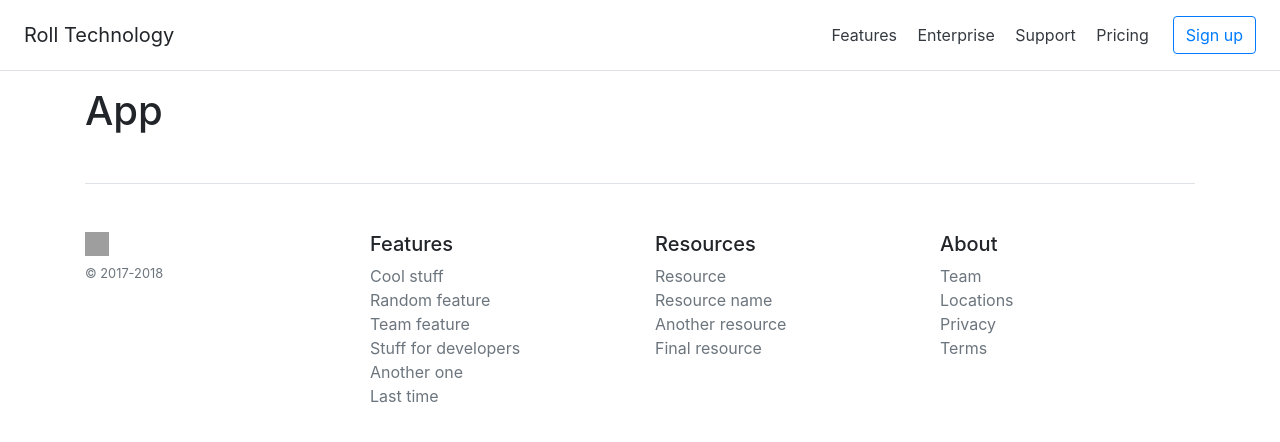
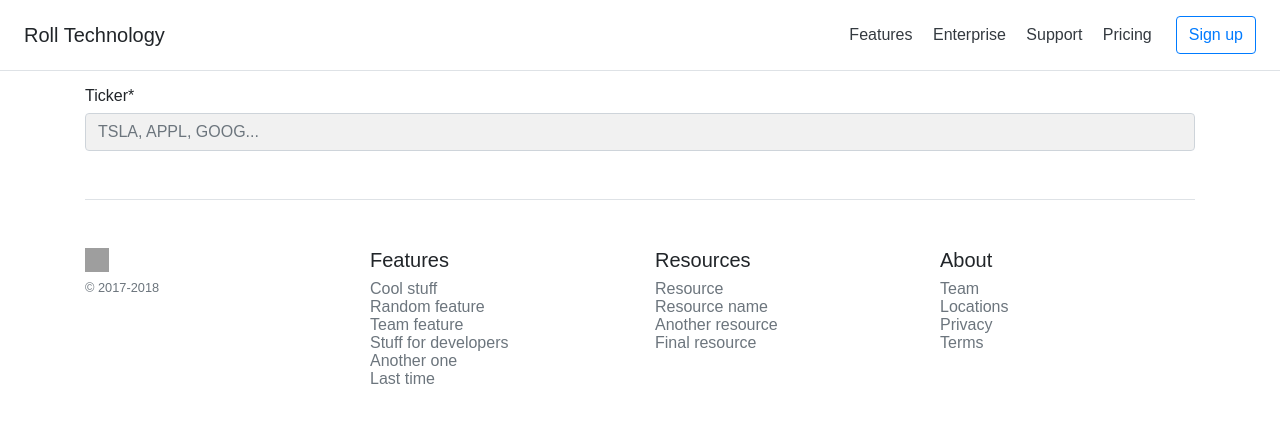
Before and after one commit to yonadav-labs/option-trading, a Django app: page / in a window 1280 px wide. Shown: the top 442 px of the page. Run offline with Django 3.2, Linux system fonts and the light colour scheme; some libraries are stand-ins or nearby versions; grey boxes are pictures that could not be loaded.

Commit message:
simple autocomplete

```diff
--- /dev/null
+++ b/roll/option/forms.py
@@ -0,0 +1,31 @@
+from django import forms
+from crispy_forms.helper import FormHelper
+from crispy_forms.layout import Submit
+
+
+class TickerFrom(forms.Form):
+    ticker = forms.CharField(label='Ticker', max_length=10)
+
+    def __init__(self, *args, **kwargs):
+        super().__init__(*args, **kwargs)
+        self.helper = FormHelper()
+        self.helper.form_method = 'get'
+        self.helper.form_action = 'ticker'
+        self.helper.add_input(Submit('submit', 'Submit'))
+
+
+class OptionForm(forms.Form):
+    ticker = forms.CharField(label='Ticker', max_length=10)
+    target_price = forms.FloatField(label='Target price')
+    # To be changed to drop downs
+    expiration_date_start = forms.DateTimeField(label='Expiration date start')
+    expiration_date_end = forms.DateTimeField(label='Expiration date end')
+    month_to_percent_gain = forms.FloatField(label='Month to percentage gain tradeoff', min_value=0.0, max_value=25.0)
+
+    def __init__(self, *args, **kwargs):
+        super().__init__(*args, **kwargs)
+        self.helper = FormHelper()
+        self.helper.form_method = 'get'
+        self.helper.form_class = 'form-horizontal'
+        self.helper.label_class = 'col-lg-2'
+        self.helper.field_class = 'col-lg-8'
--- /dev/null
+++ b/roll/option/static/option/main.css
@@ -0,0 +1,48 @@
+* { box-sizing: border-box; }
+body {
+  font: 16px Arial;
+}
+.autocomplete {
+  /*the container must be positioned relative:*/
+  position: relative;
+}
+input {
+  border: 1px solid transparent;
+  background-color: #f1f1f1;
+  padding: 10px;
+  font-size: 16px;
+}
+input[type=text] {
+  background-color: #f1f1f1;
+  width: 100%;
+}
+input[type=submit] {
+  background-color: DodgerBlue;
+  color: #fff;
+}
+.autocomplete-items {
+  position: absolute;
+  border: 1px solid #d4d4d4;
+  border-bottom: none;
+  border-top: none;
+  z-index: 99;
+  /*position the autocomplete items to be the same width as the container:*/
+  top: 100%;
+  left: 0;
+  right: 0;
+}
+.autocomplete-items div {
+  padding: 10px;
+  cursor: pointer;
+  background-color: #fff;
+  border-bottom: 1px solid #d4d4d4;
+}
+.autocomplete-items div:hover {
+  /*when hovering an item:*/
+  background-color: #e9e9e9;
+}
+.autocomplete-active {
+  /*when navigating through the items using the arrow keys:*/
+  background-color: DodgerBlue !important;
+  color: #ffffff;
+}
--- a/roll/option/templates/option/base.html
+++ b/roll/option/templates/option/base.html
@@ -4,6 +4,10 @@
 <head>
     <title>{% block title %}{% endblock %}</title>
     <link rel="stylesheet" href="https://stackpath.bootstrapcdn.com/bootstrap/4.5.2/css/bootstrap.min.css">
+    <link rel="stylesheet" href="{% static "option/main.css" %}">
+    <script src="https://code.jquery.com/jquery-3.3.1.slim.min.js" crossorigin="anonymous"></script>
+    <script src="https://stackpath.bootstrapcdn.com/bootstrap/4.3.1/js/bootstrap.min.js" crossorigin="anonymous"></script>
+    <script src="{% static "option/main.js" %}"></script>
     <meta name="viewport" content="width=device-width, initial-scale=1">
 </head>
 <body>
@@ -65,6 +69,4 @@
 </div>
 
 </body>
-<script src="https://code.jquery.com/jquery-3.3.1.slim.min.js" crossorigin="anonymous"></script>
-<script src="https://stackpath.bootstrapcdn.com/bootstrap/4.3.1/js/bootstrap.min.js" crossorigin="anonymous"></script>
 </html>
--- a/roll/option/templates/option/index.html
+++ b/roll/option/templates/option/index.html
@@ -1,7 +1,22 @@
 {% extends "option/base.html" %}
+
+{% load crispy_forms_tags %}
 
 {% block title %}Roll Tech{% endblock %}
 
 {% block content %}
-<h1>App</h1>
+
+<!--Make sure the form has the autocomplete function switched off:-->
+<form autocomplete="off" method="GET" action="/">
+    <div class="autocomplete">
+        <label class=" requiredField">Ticker<span class="asteriskField">*</span></label>
+        <input id="ticker" type="text" name="ticker" class="form-control" placeholder="TSLA, APPL, GOOG..." required>
+    </div>
+</form>
+
+<script>
+var tickers = ["goog", "googl", "appl", "tsla"];
+autocomplete(document.getElementById("ticker"), tickers);
+</script>
+
 {% endblock %}
--- a/roll/option/views.py
+++ b/roll/option/views.py
@@ -1,5 +1,7 @@
 from django.shortcuts import render
+from .forms import OptionForm, TickerFrom
 
 
 def index(request):
+    form = TickerFrom()
     return render(request, 'option/index.html', locals())
--- a/roll/roll/settings.py
+++ b/roll/roll/settings.py
@@ -37,6 +37,7 @@ INSTALLED_APPS = [
     'django.contrib.sessions',
     'django.contrib.messages',
     'django.contrib.staticfiles',
+    'crispy_forms',
     'option.apps.OptionConfig'
 ]
 
@@ -119,3 +120,5 @@ USE_TZ = True
 # https://docs.djangoproject.com/en/3.1/howto/static-files/
 
 STATIC_URL = '/static/'
+
+CRISPY_TEMPLATE_PACK = 'bootstrap4'
```
Also changed, not shown: roll/option/static/option/main.js (added, +101 -0 lines).
